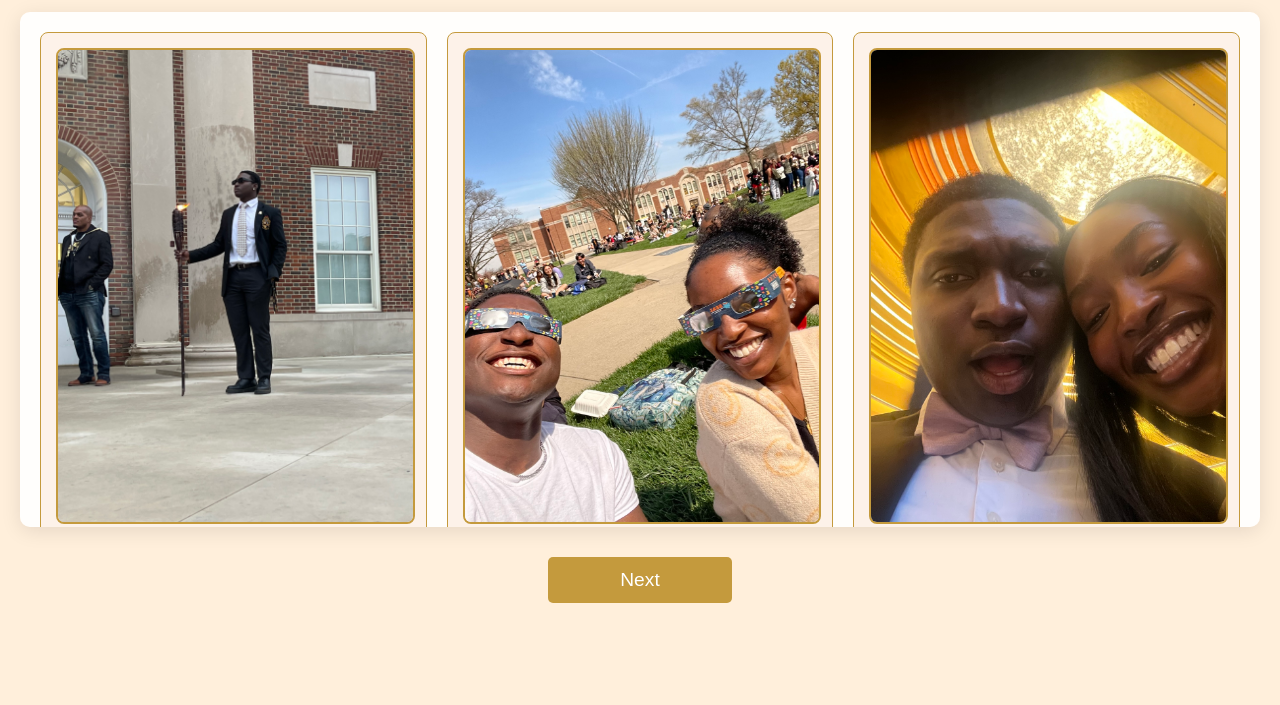
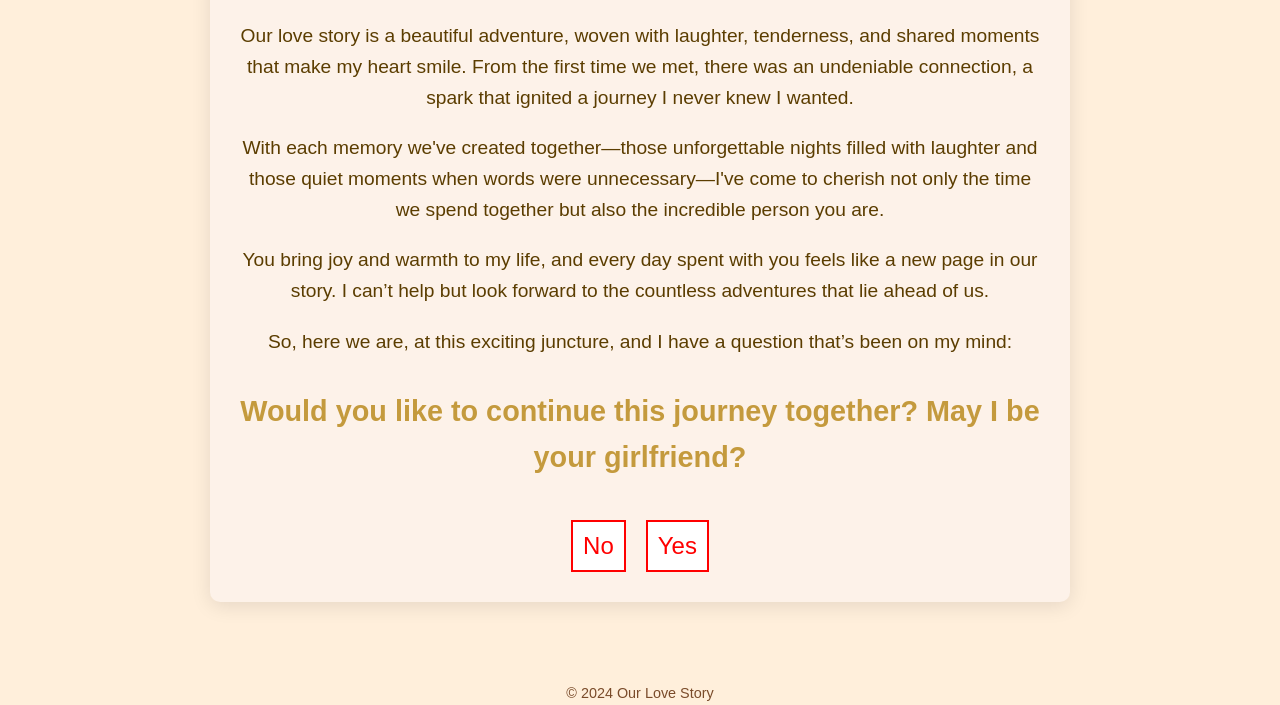
Before and after one commit to Eatoyebi/FallInLove, a plain HTML site: page memorylane.html in a window 1280 px wide. Shown: the part 127-832 px from the top of the page. Before the commit the page ends 800 px from the top, so only its background shows below. Drawn offline with Linux system fonts and the light colour scheme.

Commit message:
please leave added

```diff
--- a/memorylane.html
+++ b/memorylane.html
@@ -3,7 +3,7 @@
 <head>
     <meta charset="UTF-8">
     <meta name="viewport" content="width=device-width, initial-scale=1.0">
-    <title>Memory Lane</title>
+    <title>Our Love Story - Last Page</title>
     <link rel="stylesheet" href="styles.css">
     <style>
         body {
@@ -11,116 +11,104 @@
             font-family: Arial, sans-serif;
             color: #5b3d00;
             margin: 0;
-            padding: 40px 20px;
+            padding: 20px;
             box-sizing: border-box;
-            overflow: auto; /* Ensure body is scrollable */
+            line-height: 1.6;
+            overflow: auto; /* Make entire page scrollable */
         }
         h1 {
             text-align: center;
             color: #5b3d00;
-            font-size: 2.5rem; /* Increased font size for the title */
-            text-shadow: 1px 1px 2px rgba(0, 0, 0, 0.1); /* Subtle text shadow */
+            font-size: 2.5rem;
+            margin-bottom: 20px;
+            text-shadow: 1px 1px 2px rgba(0, 0, 0, 0.2);
         }
-        .memory-container {
-            display: grid;
-            grid-template-columns: repeat(3, 1fr); /* Three columns */
-            gap: 20px; /* Space between grid items */
-            max-height: 80vh; /* Set a maximum height for the grid */
-            overflow-y: auto; /* Enable vertical scrolling if content exceeds max height */
-            padding: 20px; /* Padding around the memory container */
-            background-color: rgba(255, 255, 255, 0.9); /* Slightly opaque background for the container */
-            border-radius: 10px; /* Rounded corners for the container */
-            box-shadow: 0 4px 20px rgba(0, 0, 0, 0.1); /* Subtle shadow effect */
+        .content {
+            text-align: center;
+            margin: 20px auto;
+            max-width: 800px;
+            background-color: #fdf2e9;
+            border-radius: 10px;
+            padding: 30px;
+            box-shadow: 0 4px 20px rgba(0, 0, 0, 0.1);
         }
-        .memory {
-            border: 1px solid #c49a3d;
-            border-radius: 8px;
-            padding: 15px;
-            background-color: #fdf2e9;
-            text-align: center;
-            transition: transform 0.3s; /* Transition for hover effect */
-        }
-        .memory:hover {
-            transform: scale(1.05); /* Scale effect on hover */
-        }
-        img {
-            max-width: 100%; /* Responsive image size */
-            height: auto;
-            border-radius: 8px;
-            margin-bottom: 10px;
-            border: 2px solid #c49a3d; /* Border for images */
+        p {
+            font-size: 1.2rem;
+            margin-bottom: 20px;
         }
         h2 {
-            margin: 10px 0;
-            font-size: 1.5rem; /* Adjusted font size for headers */
-            color: #5b3d00;
-            font-weight: bold; /* Bold header for emphasis */
+            font-size: 1.8rem;
+            color: #c49a3d;
+            margin-top: 30px;
+            font-weight: bold;
+            text-decoration: none; /* Removed underline */
         }
-        p {
-            font-size: 1rem; /* Adjusted font size for paragraphs */
-            line-height: 1.6; /* Improved line spacing for readability */
+        .button-container {
+            display: flex;
+            justify-content: center;
+            gap: 20px; /* Space between buttons */
+            margin-top: 40px;
         }
-        .next-button {
-            display: block;
-            width: 160px; /* Fixed width for the button */
-            margin: 30px auto; /* Center the button */
-            padding: 12px;
-            background-color: #c49a3d; /* Button color */
-            color: white; /* Button text color */
+        button {
+            color: red;
+            background-color: white;
+            border: 2px solid red;
+            cursor: pointer;
+            padding: 10px;
+            transition-duration: .5s;
+            font-size: 1.5rem; /* Increased font size */
+        }
+        button:hover {
+            color: white;
+            background-color: red;
+            transform: scale(2);
+        }
+        footer {
             text-align: center;
-            text-decoration: none; /* Remove underline */
-            border-radius: 5px; /* Rounded corners */
-            font-size: 1.2rem; /* Button text size */
-            transition: background-color 0.3s, transform 0.3s; /* Transition effects */
-        }
-        .next-button:hover {
-            background-color: #a67a2f; /* Darker shade on hover */
-            transform: scale(1.05); /* Scale effect on hover */
+            margin-top: 60px;
+            font-size: 0.9rem;
+            color: #7a4b2a;
         }
     </style>
 </head>
 <body>
-    <h1>Memory Lane</h1>
+    <h1>A Journey of Us</h1>
 
-    <div class="memory-container">
-        <div class="memory">
-            <img src="pic1.jpeg" alt="Picture of Him" />
-            <h2>March 22, 2024</h2>
-            <p>The day of the probate marked the enchanting beginning of our story. After the show, this dashing man enveloped me in a hug that felt like a warm embrace from the universe, filling a void I hadn’t realized I’d been yearning for.</p>
+    <div class="content">
+        <p>
+            Our love story is a beautiful adventure, woven with laughter, tenderness, and shared moments that make my heart smile. From the first time we met, there was an undeniable connection, a spark that ignited a journey I never knew I wanted.
+        </p>
+        <p>
+            With each memory we've created together—those unforgettable nights filled with laughter and those quiet moments when words were unnecessary—I've come to cherish not only the time we spend together but also the incredible person you are.
+        </p>
+        <p>
+            You bring joy and warmth to my life, and every day spent with you feels like a new page in our story. I can’t help but look forward to the countless adventures that lie ahead of us.
+        </p>
+        <p>
+            So, here we are, at this exciting juncture, and I have a question that’s been on my mind:
+        </p>
+        <h2>Would you like to continue this journey together? May I be your girlfriend?</h2>
+
+        <div class="button-container">
+            <a href="Pleaseleave.html">
+                <button>No</button>
+            </a>
+            <button id="yes-button">Yes</button>
         </div>
 
-        <div class="memory">
-            <img src="pic 2.jpeg" alt="Picture of Us" />
-            <h2>April 8, 2024</h2>
-            <p>Our first public outing unfolded under the mesmerizing glow of a solar eclipse. While I wanted to capture the celestial wonder, nothing could overshadow the precious moment shared between us—a beautiful promise of what was blossoming.</p>
-        </div>
-
-        <div class="memory">
-            <img src="IMG_3092.jpeg" alt="Picture of Us" />
-            <h2>April 13, 2024</h2>
-            <p>At the Sigma Sigma banquet, we shimmered like stars in the night sky, adorned in our stunning purple attire. My heart danced with butterflies as you whispered those magical words, “I love you,” making that evening truly unforgettable.</p>
-        </div>
-
-        <div class="memory">
-            <img src="4.jpeg" alt="Picture of the Four of Us" />
-            <h2>May 17, 2024</h2>
-            <p>A celebration of friendship at Sophie’s birthday kickback brought laughter and joy. As the night unfolded, I indulged a little too much, but you, my charming prince, looked after me with such care, making me feel cherished and safe.</p>
-        </div>
-
-        <div class="memory">
-            <img src="5.jpeg" alt="Picture of Him" />
-            <h2>August 17, 2024</h2>
-            <p>You returned home from co-op, a day filled with joy and laughter. You arrived like a radiant spirit, a testament to the journey of an African immigrant coming to America, and my heart swelled with happiness. I miss you dearly, just like I do now, though the distance feels less daunting with memories like this.</p>
-        </div>
-
-        <div class="memory">
-            <img src="IMG_4949.jpeg" alt="Picture of Us" />
-            <h2>September 21, 2024</h2>
-            <p>We created one of our most cherished memories during a delightful dinner date filled with warmth and sweetness. Doesn’t our laughter echo in the air? I can’t wait to weave even more beautiful moments into our tapestry of love.</p>
+        <div id="heart-button" style="display:none; text-align:center;">
+            <button>Heart</button>
         </div>
     </div>
 
-    <!-- Next Button -->
-    <a href="lastpage.html" class="next-button">Next</a>
+    <footer>
+        &copy; 2024 Our Love Story
+    </footer>
+
+    <script>
+        document.getElementById('yes-button').addEventListener('click', function() {
+            document.getElementById('heart-button').style.display = 'block'; // Show the heart button
+        });
+    </script>
 </body>
 </html>
```
Also changed, not shown: Pleaseleave.html (added, +31 -0 lines), lastpage.html (+2 -2 lines).
